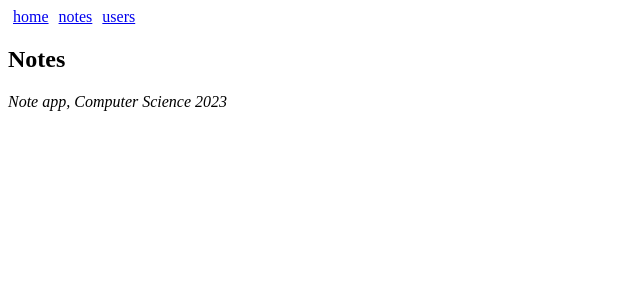
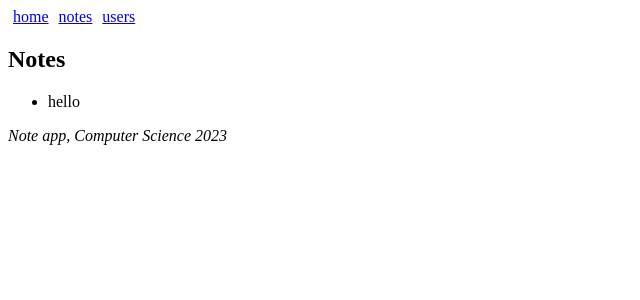
Before and after one commit to DigitalBubblegum/part-7-simple-notes-app, a React (Vite) app: page /notes in a window 1280 px wide. Shown: the top 300 px of the page, without its empty margins (0-640 px from the left). Built offline with nearby package versions, Linux system fonts and the light colour scheme.

Commit message:
-fixed the error

```diff
--- a/src/components/Notes.jsx
+++ b/src/components/Notes.jsx
@@ -4,10 +4,9 @@ const Notes = ({notes}) =>{
   <div>
     <h2>Notes</h2>
     <ul>
-      {notes.map(note =>{
-        console.log(note.content)
-        {<li> {note.content} </li>}
-      })}
+      {notes.map((note) => (
+          <li key={note.id}> {note.content} </li>
+        ))}
     </ul>
   </div>
 )
```
